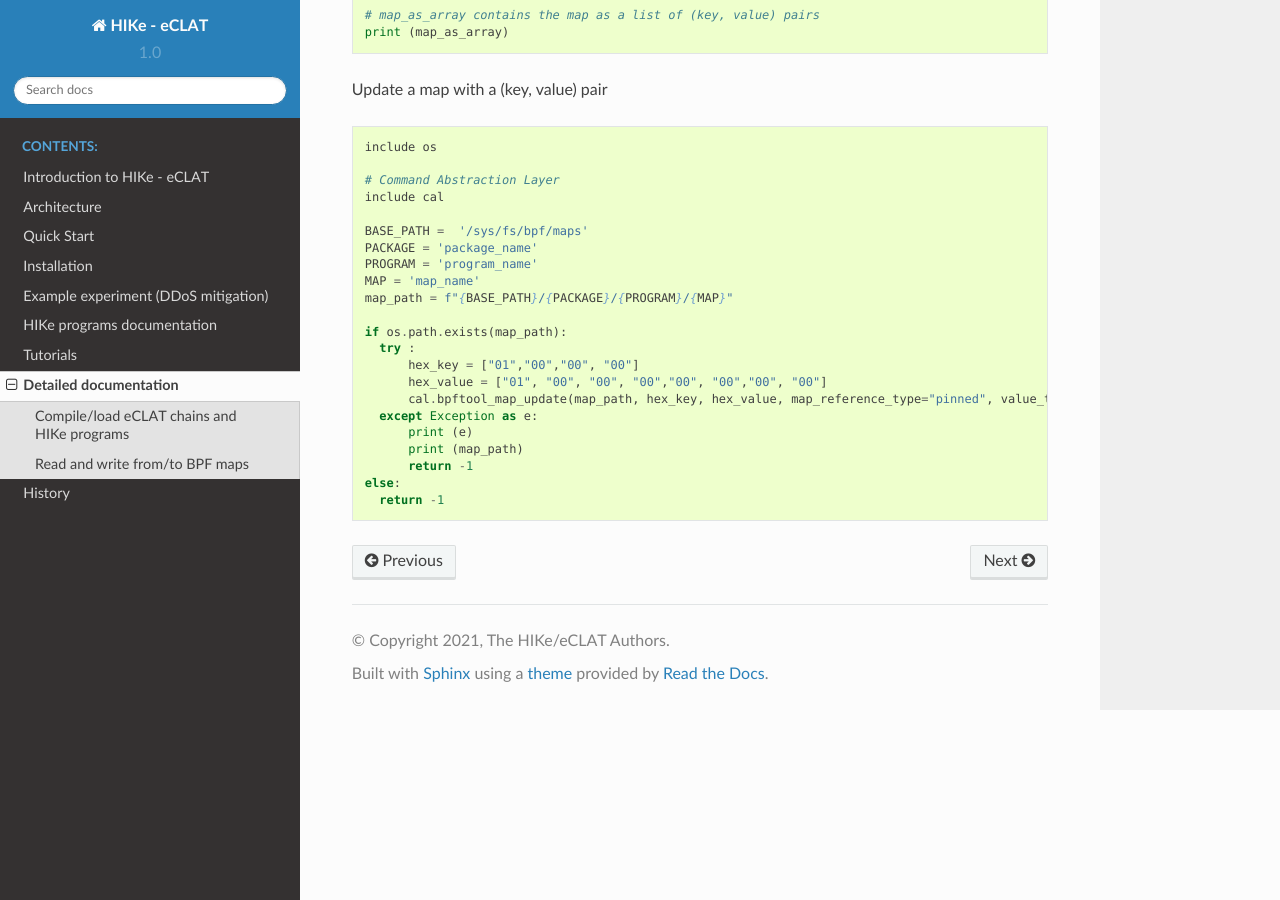
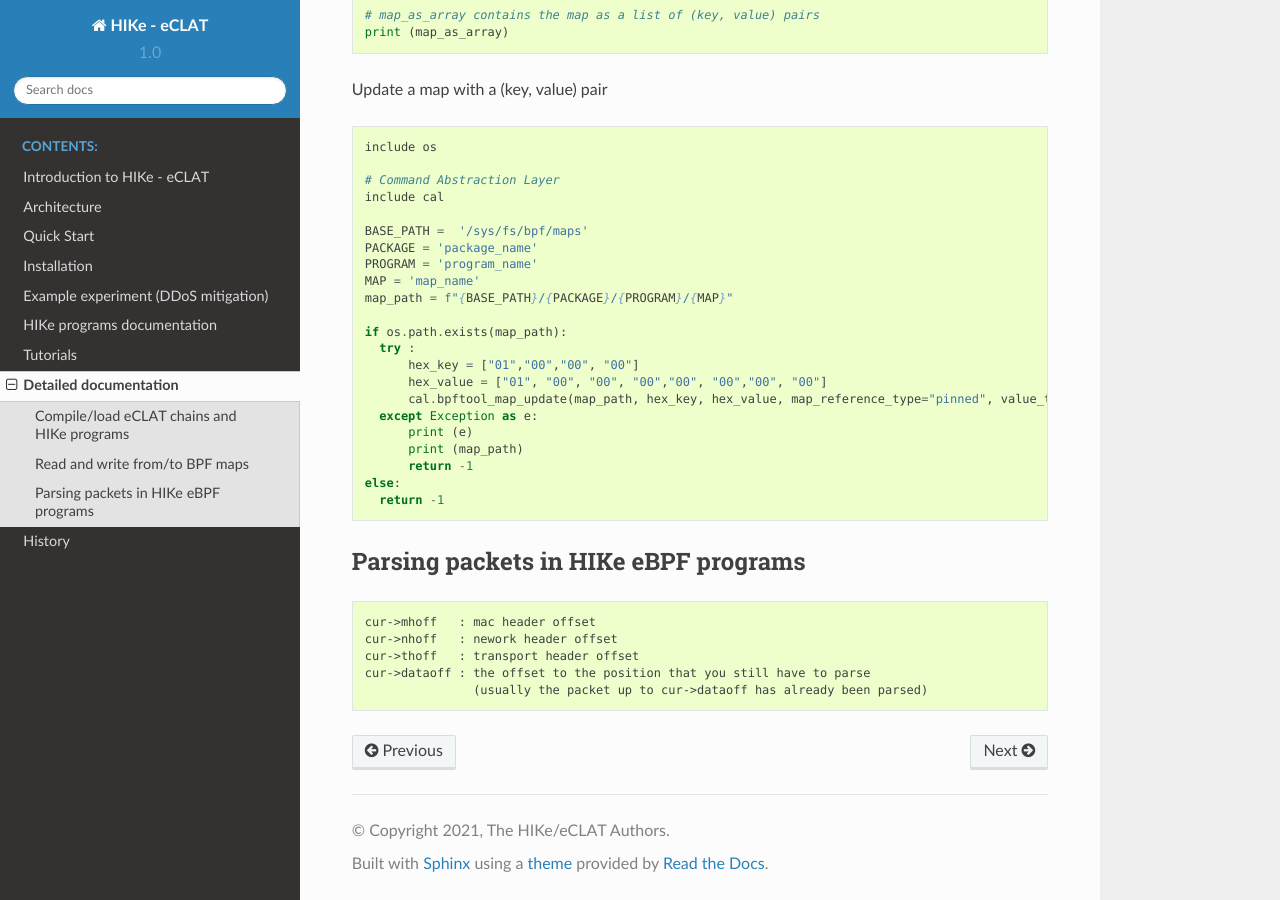
Before and after one commit to hike-eclat/docs, a Sphinx documentation site: the page built from docs/detailed_doc.rst, in a window 1280 px wide and 900 px high, scrolled down 908 px. Built offline with Sphinx 7.4.7 and the Read the Docs theme 2.0.0, drawn with Linux system fonts in a browser that asks for light colours; pages that are not in the unit, such as notebooks, are missing from menus.

Commit message:
Update detailed_doc.rst

```diff
--- a/docs/detailed_doc.rst
+++ b/docs/detailed_doc.rst
@@ -71,3 +71,14 @@ Update a map with a (key, value) pair
         return -1
   else:
     return -1
+
+Parsing packets in HIKe eBPF programs
+--------------------------------------------
+
+.. code-block:: none
+
+  cur->mhoff   : mac header offset
+  cur->nhoff   : nework header offset
+  cur->thoff   : transport header offset
+  cur->dataoff : the offset to the position that you still have to parse
+                 (usually the packet up to cur->dataoff has already been parsed)
```
